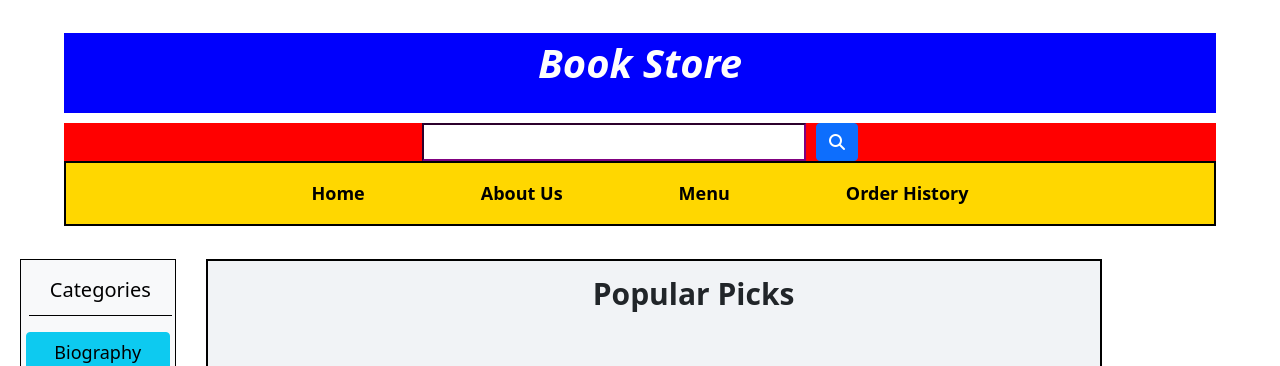
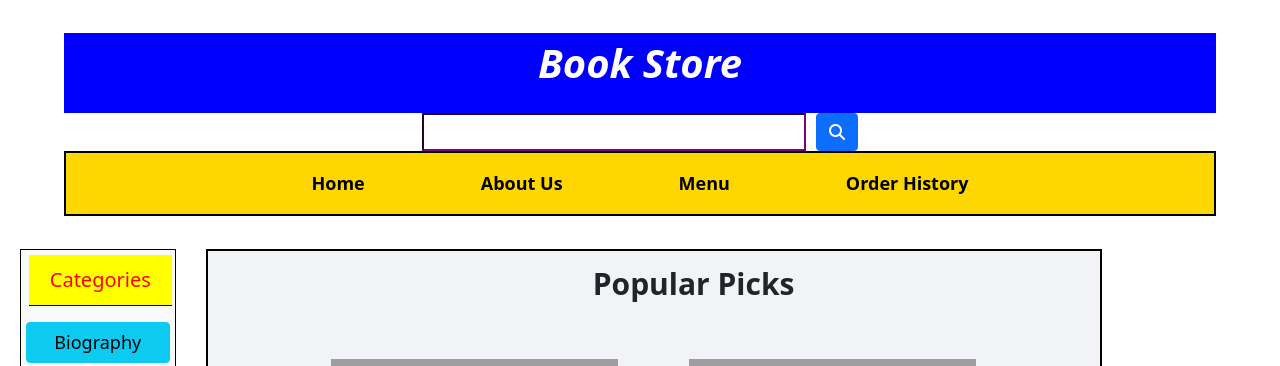
Before and after one commit to chandrakiran343/E-commerce, a React (Create React App) app: page /OrderHistory in a window 1280 px wide. Shown: the top 366 px of the page. Built offline with nearby package versions, Linux system fonts and the light colour scheme; grey boxes are pictures that could not be loaded.

Commit message:
search bar and category

```diff
--- a/src/components/CategoryList.css
+++ b/src/components/CategoryList.css
@@ -13,7 +13,8 @@
     padding:10px 0px 10px 0px;
     text-align: center;
     width: 100%;
-    color: black;
+    color: red;
+    background-color: yellow;
 }
 .category-container{
     display: flex;
--- a/src/components/mainPage.css
+++ b/src/components/mainPage.css
@@ -38,8 +38,7 @@ hr{
     width: 90vw;
     height:10vh;
     border-color: black;
-    animation: 10s color infinite;
-    margin-bottom:10px;
+    animation: 15s color infinite;
 }
 input{
     width: 30vw;
@@ -131,5 +130,4 @@ nav#navi button{
     width:90vw;
     flex-wrap: wrap;
     align-items: center;
-    background-color:red;
 }
```
